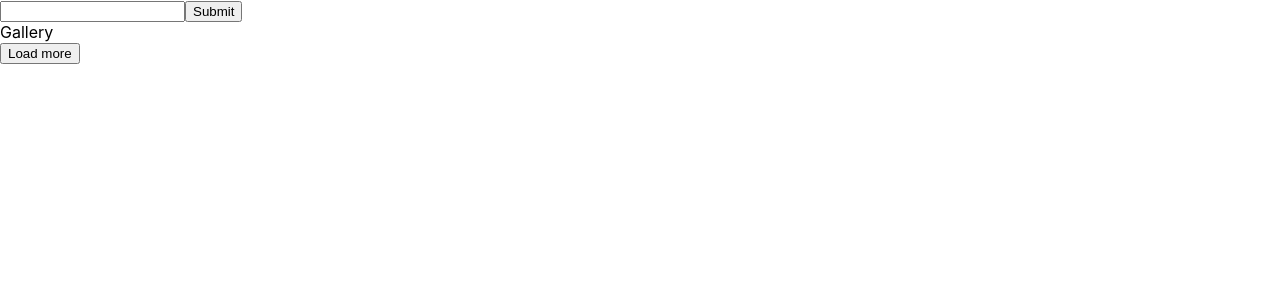
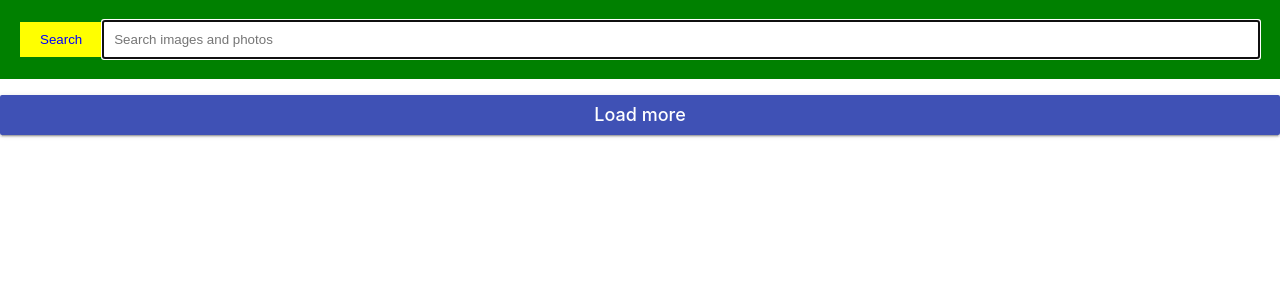
Before and after one commit to AnastasiaCarlii/goit-react-hw-03-image-findergroup, a React (Create React App) app: page / in a window 1280 px wide. Shown: the top 300 px of the page. Built offline with nearby package versions, Linux system fonts and the light colour scheme.

Commit message:
searchbar,button,api

```diff
--- a/package.json
+++ b/package.json
@@ -4,9 +4,13 @@
   "private": true,
   "homepage": "https://AnastasiaCarlii.github.io/goit-react-hw-03-image-finder/",
   "dependencies": {
+    "@emotion/styled": "^11.11.0",
     "@testing-library/jest-dom": "^5.16.3",
     "@testing-library/react": "^12.1.4",
     "@testing-library/user-event": "^13.5.0",
+    "axios": "^1.4.0",
+    "notiflix": "^3.2.6",
+    "prop-types": "^15.8.1",
     "react": "^18.1.0",
     "react-dom": "^18.1.0",
     "react-scripts": "5.0.1",
--- a/src/components/App.jsx
+++ b/src/components/App.jsx
@@ -1,22 +1,81 @@
+import axios from 'axios';
+import Notiflix from 'notiflix';
+import { fetchQuery } from './api';
+
 import { Component } from 'react';
+import { Wrapper } from './App.styled';
+import { SearchBar } from './Searchbar/Searchbar';
+import { Button } from './Button/Button';
 
 export class App extends Component {
   state = {
     query: '',
     images: [],
+    isLoading: false,
+    showModal: false,
+    selectedImage: null,
+    currantPage: 1,
   };
 
-  changeQuery = newQuery => {
+  componentDidUpdate(prevProps, prevState) {
+    const { searchQuery, page } = this.state;
+    if (prevState.searchQuery !== searchQuery || prevState.page !== page) {
+      this.setState({ loading: true });
+
+      fetchQuery(searchQuery, page)
+        .then(resp =>
+          this.setState(prevState => ({
+            images: [...prevState.images, ...resp.images],
+            totalImages: resp.TotalHits,
+          }))
+        )
+        .catch(error => console.log(error))
+        .finally(() => this.setState({ loading: false }));
+    }
+  }
+
+  searchQueryValue = value => {
+    if (value === this.state.searchQuery) {
+      Notiflix.Notify.warning('Enter another search query!');
+      return;
+    }
+
     this.setState({
-      query: newQuery,
+      searchQuery: value,
+      page: 1,
+      totalImages: 0,
+      images: [],
+      showLoadMoreBtn: false,
     });
   };
-  setImages = () => {};
+
+  getModalImage = imageUrl => {
+    this.setState({ largeImage: imageUrl });
+  };
+
+  largeImageStateReset = () => {
+    this.setState({ largeImage: '' });
+  };
+
+  handleLoadMore = () => {
+    this.setState(prevState => ({
+      page: prevState.page + 1,
+    }));
+  };
+
+  // changeQuery = newQuery => {
+  //   this.setState({
+  //     query: newQuery,
+  //   });
+  // };
+  // setImages = () => {};
 
   render() {
     return (
-      <div>
-        <div>
+      <Wrapper>
+        <SearchBar onSubmit={this.searchQueryValue} />
+        <Button onClick={this.handleLoadMore} />
+        {/* <div>
           <form
             onSubmit={evt => {
               evt.preventDefault();
@@ -32,8 +91,8 @@ export class App extends Component {
         <div>Gallery</div>
         <div>
           <button>Load more</button>
-        </div>
-      </div>
+        </div> */}
+      </Wrapper>
     );
   }
 }
--- /dev/null
+++ b/src/components/App.styled.js
@@ -0,0 +1,8 @@
+import styled from '@emotion/styled';
+
+export const Wrapper = styled.div`
+  display: grid;
+  grid-template-columns: 1fr;
+  grid-gap: 16px;
+  padding-bottom: 24px;
+`;
--- a/src/components/Button/Button.jsx
+++ b/src/components/Button/Button.jsx
@@ -0,0 +1,9 @@
+import { LoadMoreButton } from 'components/Button/Button.styled';
+
+export const Button = ({ onClick }) => {
+  return (
+    <LoadMoreButton type="button" onClick={onClick}>
+      Load more
+    </LoadMoreButton>
+  );
+};
--- a/src/components/Button/Button.styled.js
+++ b/src/components/Button/Button.styled.js
@@ -0,0 +1,27 @@
+import styled from '@emotion/styled';
+
+export const LoadMoreButton = styled.button`
+  padding: 8px 16px;
+  border-radius: 2px;
+  background-color: #3f51b5;
+  transition: all 250ms cubic-bezier(0.4, 0, 0.2, 1);
+  text-align: center;
+  display: inline-block;
+  color: #fff;
+  border: 0;
+  text-decoration: none;
+  cursor: pointer;
+  font-family: inherit;
+  font-size: 18px;
+  line-height: 24px;
+  font-style: normal;
+  font-weight: 500;
+  min-width: 180px;
+  box-shadow: 0px 3px 1px -2px rgba(0, 0, 0, 0.2),
+    0px 2px 2px 0px rgba(0, 0, 0, 0.14), 0px 1px 5px 0px rgba(0, 0, 0, 0.12);
+
+  :hover,
+  :focus {
+    background-color: #303f9f;
+  }
+`;
--- a/src/components/Searchbar/Searchbar.jsx
+++ b/src/components/Searchbar/Searchbar.jsx
@@ -0,0 +1,37 @@
+import React from 'react';
+import PropTypes from 'prop-types';
+import {
+  Header,
+  Form,
+  Button,
+  ButtonLabel,
+  Input,
+} from 'components/Searchbar/Searchbar.styled';
+
+export const SearchBar = ({ onSubmit }) => {
+  const handleSubmit = evt => {
+    evt.preventDefault();
+    const query = evt.target.elements.query.value;
+    onSubmit(query);
+  };
+
+  return (
+    <Header>
+      <Form onSubmit={handleSubmit}>
+        <Button type="submit">
+          <ButtonLabel>Search</ButtonLabel>
+        </Button>
+        <Input
+          type="text"
+          name="query"
+          autoComplete="off"
+          autoFocus
+          placeholder="Search images and photos"
+        />
+      </Form>
+    </Header>
+  );
+};
+SearchBar.propTypes = {
+  onSubmit: PropTypes.func.isRequired,
+};
--- a/src/components/Searchbar/Searchbar.styled.jsx
+++ b/src/components/Searchbar/Searchbar.styled.jsx
@@ -0,0 +1,29 @@
+import styled from '@emotion/styled';
+
+export const Header = styled.header`
+  background-color: green;
+  padding: 20px;
+`;
+
+export const Form = styled.form`
+  display: flex;
+  align-items: center;
+`;
+
+export const Button = styled.button`
+  background-color: yellow;
+  color: blue;
+  border: none;
+  padding: 10px 20px;
+  cursor: pointer;
+`;
+
+export const ButtonLabel = styled.span`
+  display: block;
+`;
+
+export const Input = styled.input`
+  flex: 1;
+  padding: 10px;
+  width: 300px;
+`;
--- a/src/components/api.jsx
+++ b/src/components/api.jsx
@@ -0,0 +1,33 @@
+import axios from 'axios';
+
+const BASE_URL = 'https://pixabay.com/api/';
+
+const API_KEY = '38158764-820b680c529367ace5249e2e2';
+export async function fetchQuery(searchQuery, page) {
+  const searchParams = new URLSearchParams({
+    image_type: 'photo',
+    orientation: 'horizontal',
+    per_page: 12,
+    safesearch: true,
+  });
+
+  try {
+    const response = await axios.get(
+      `${BASE_URL}?${API_KEY}&q=${searchQuery}&page=${page}&${searchParams}`
+    );
+
+    const images = response.data.hits.map(
+      ({ id, webformatURL, largeImageURL, tags }) => {
+        return {
+          id,
+          webformatURL,
+          largeImageURL,
+          tags,
+        };
+      }
+    );
+    return { images, totalImages: response.data.totalHits };
+  } catch (error) {
+    console.log(error);
+  }
+}
```
Also changed, not shown: 1 other file (tests, documents, lock files or other folders).
